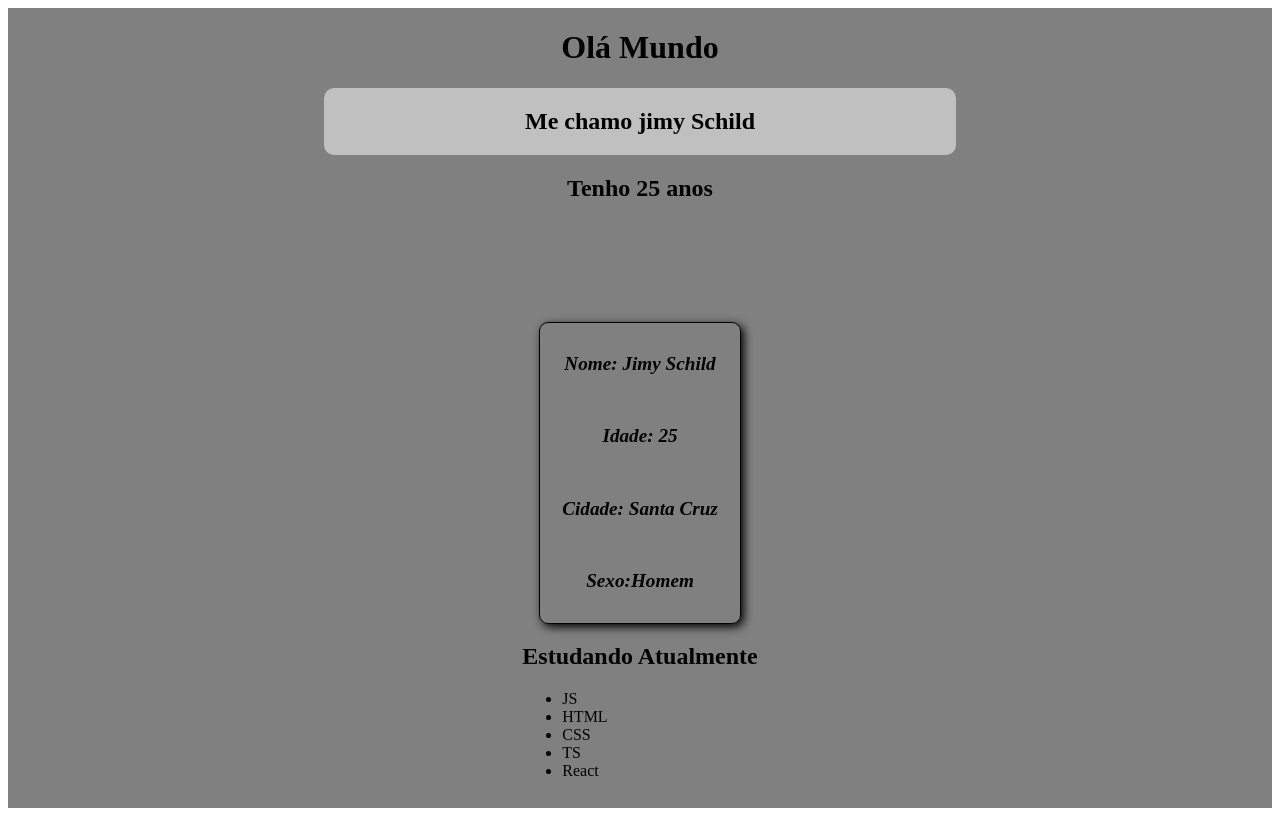
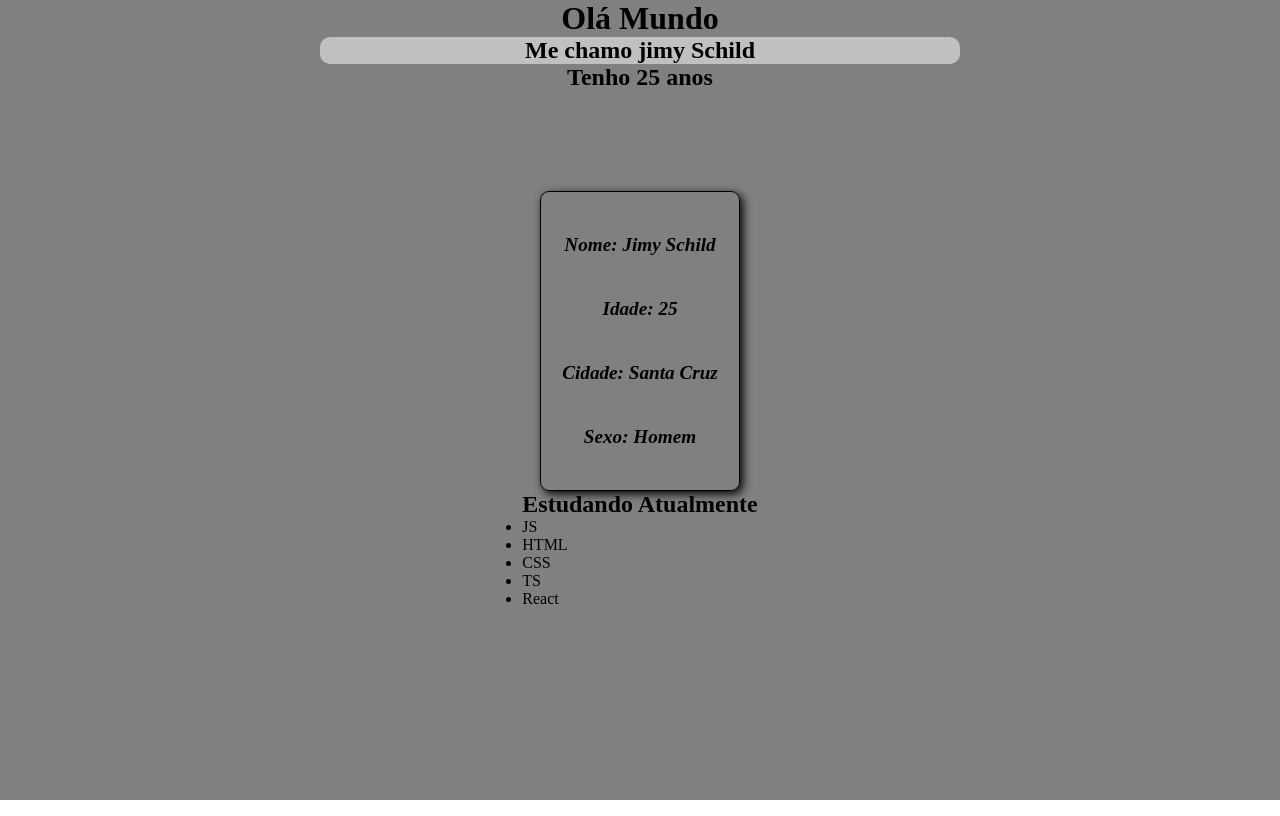
Before and after one commit to jimyschild/aprendendo-react, a React (Vite) app: page / in a window 1280 px wide. Built offline with nearby package versions, Linux system fonts and the light colour scheme.

Commit message:
ajustando css

```diff
--- a/src/App.css
+++ b/src/App.css
@@ -1,3 +1,9 @@
+* {
+  margin: 0;
+  padding: 0;
+  box-sizing: border-box;
+}
+
 #root {
   background-color: #808080;
   display: flex;
@@ -26,6 +32,12 @@
   align-items: center;
   justify-content: center;
   justify-content: space-evenly;
+  transition: 1s ease-in-out;
+}
+
+.div-card:hover {
+
+  transform: rotateY(180deg);
 }
 
 .div-card p {
--- a/src/assets/card.tsx
+++ b/src/assets/card.tsx
@@ -16,7 +16,7 @@ function InfCard(user: Infos) {
             <p>Nome: {nome}</p>
             <p>Idade: {idade}</p>
             <p>Cidade: {cidade}</p>
-            <p>Sexo:{sexo}</p>
+            <p>Sexo: {sexo}</p>
         </div>
 
     )
```
